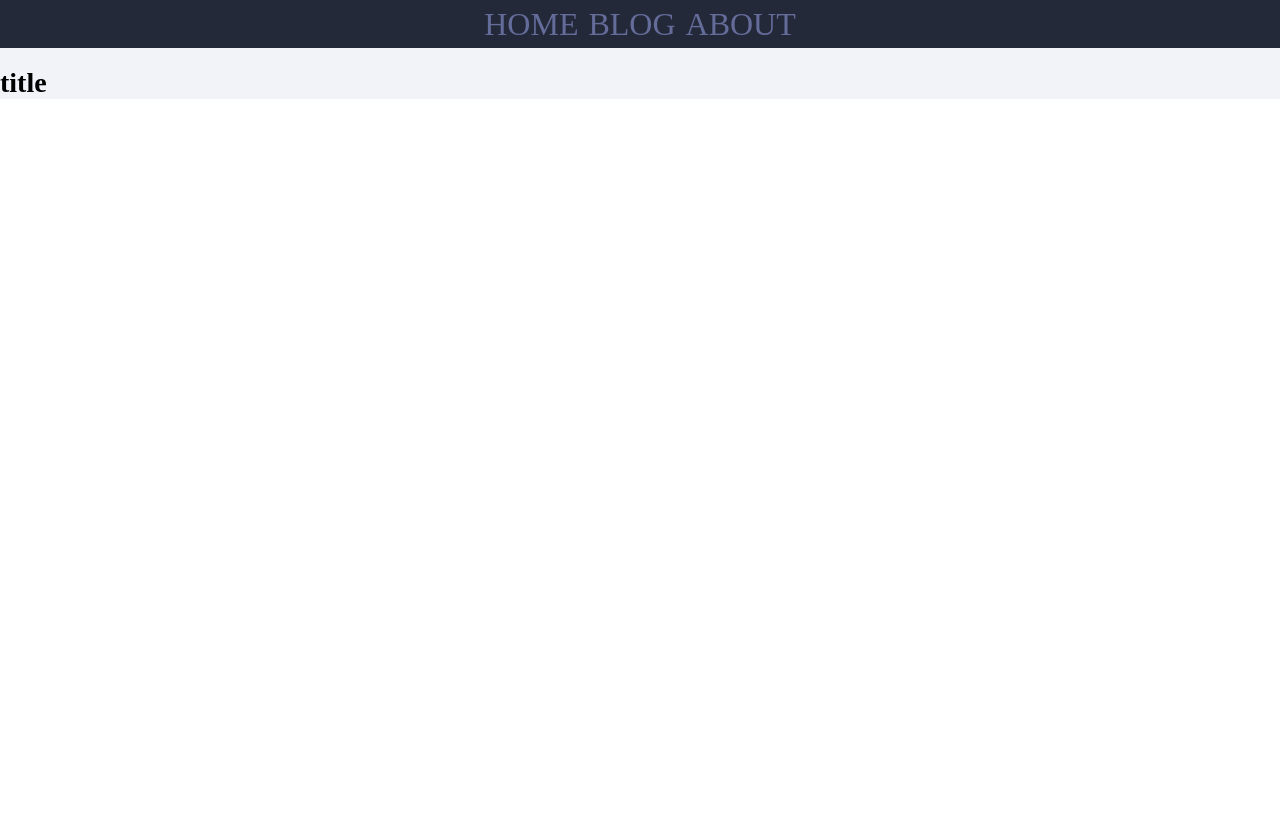
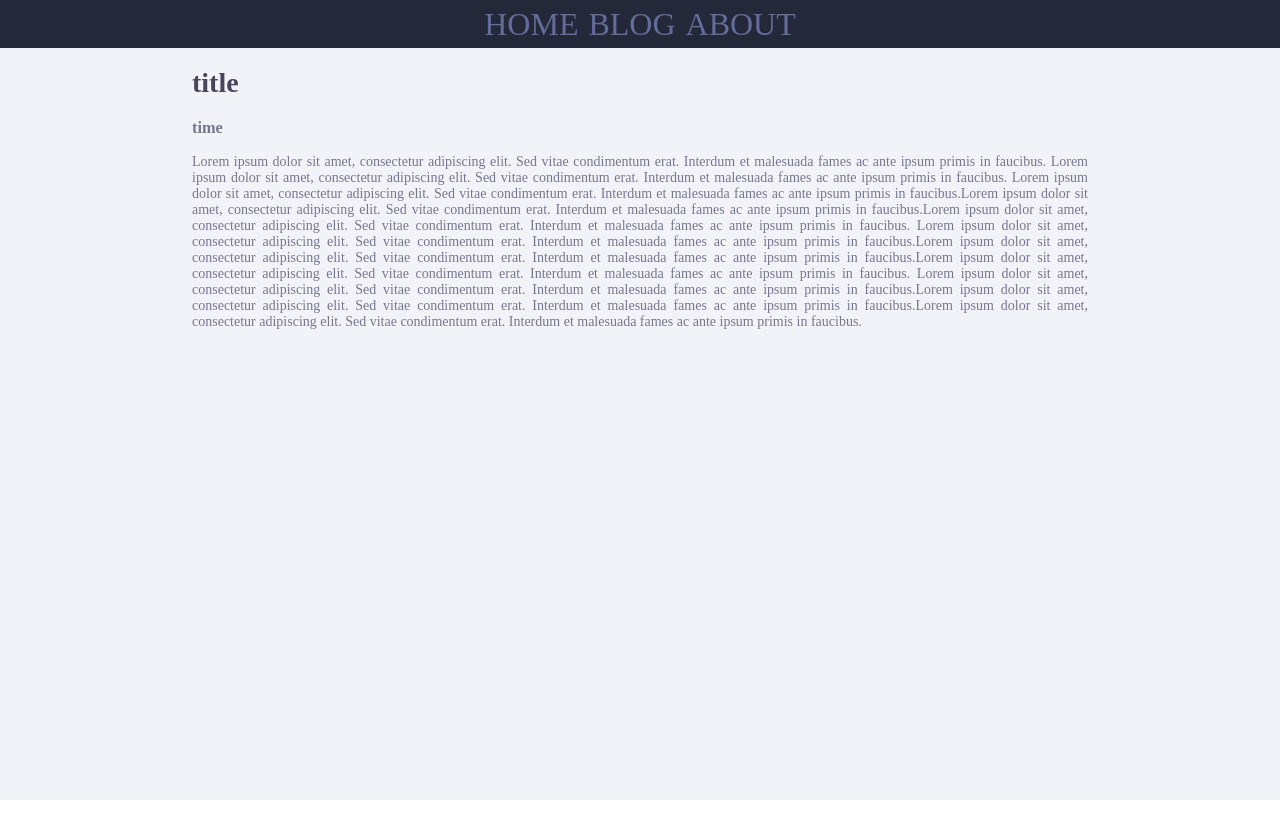
Before and after one commit to puncleV/personal-blog, a Vue app: page /#/blog/1 in a window 1280 px wide. Shown: the top 838 px of the page. Before the commit the page ends 800 px from the top, so only its background shows below. Built offline with nearby package versions, Linux system fonts and the light colour scheme.

Commit message:
style: topic page view prettify

```diff
--- a/index.html
+++ b/index.html
@@ -1,5 +1,5 @@
 <!DOCTYPE html>
-<html lang="en">
+<html lang="en" style="height: 100%">
 <head>
     <meta charset="utf-8">
     <title>Blog</title>
@@ -11,7 +11,7 @@
         margin: 0;
     }
 </style>
-<body>
+<body style="height: 100%">
 <div id="app"></div>
 <!-- Note the reference to src here. Parcel will rewrite it on build. -->
 <script src="./src/main.js"></script>
--- a/src/App.vue
+++ b/src/App.vue
@@ -1,7 +1,7 @@
 <template>
     <div id="app" class="app">
         <app-header></app-header>
-        <router-view/>
+        <router-view class="body"/>
     </div>
 </template>
 
@@ -18,5 +18,6 @@ export default {
 <style lang="css">
     .app {
         background-color: #f2f3f8;
+        height: 100%;
     }
 </style>
--- a/src/components/app-header.vue
+++ b/src/components/app-header.vue
@@ -2,7 +2,7 @@
     <header>
         <router-link
                 v-for="element in elements"
-                :to = "{name: element.routeName}"
+                :to="{name: element.routeName}"
                 class='header-element'
         >
             {{element.name}}
--- a/src/components/topics/topic.vue
+++ b/src/components/topics/topic.vue
@@ -1,8 +1,17 @@
 <template>
-    <div>
-        <h1>title</h1>
-        <div></div>
-        <div></div>
+    <div class="topic">
+        <div class="topic-body">
+            <div class="header">
+                <h1>title</h1>
+                <h3>time</h3>
+            </div>
+            <div>
+                Lorem ipsum dolor sit amet, consectetur adipiscing elit. Sed vitae condimentum erat. Interdum et malesuada fames ac ante ipsum primis in faucibus. Lorem ipsum dolor sit amet, consectetur adipiscing elit. Sed vitae condimentum erat. Interdum et malesuada fames ac ante ipsum primis in faucibus.
+                Lorem ipsum dolor sit amet, consectetur adipiscing elit. Sed vitae condimentum erat. Interdum et malesuada fames ac ante ipsum primis in faucibus.Lorem ipsum dolor sit amet, consectetur adipiscing elit. Sed vitae condimentum erat. Interdum et malesuada fames ac ante ipsum primis in faucibus.Lorem ipsum dolor sit amet, consectetur adipiscing elit. Sed vitae condimentum erat. Interdum et malesuada fames ac ante ipsum primis in faucibus.
+                Lorem ipsum dolor sit amet, consectetur adipiscing elit. Sed vitae condimentum erat. Interdum et malesuada fames ac ante ipsum primis in faucibus.Lorem ipsum dolor sit amet, consectetur adipiscing elit. Sed vitae condimentum erat. Interdum et malesuada fames ac ante ipsum primis in faucibus.Lorem ipsum dolor sit amet, consectetur adipiscing elit. Sed vitae condimentum erat. Interdum et malesuada fames ac ante ipsum primis in faucibus.
+                Lorem ipsum dolor sit amet, consectetur adipiscing elit. Sed vitae condimentum erat. Interdum et malesuada fames ac ante ipsum primis in faucibus.Lorem ipsum dolor sit amet, consectetur adipiscing elit. Sed vitae condimentum erat. Interdum et malesuada fames ac ante ipsum primis in faucibus.Lorem ipsum dolor sit amet, consectetur adipiscing elit. Sed vitae condimentum erat. Interdum et malesuada fames ac ante ipsum primis in faucibus.
+            </div>
+        </div>
     </div>
 </template>
 
@@ -13,5 +22,24 @@
 </script>
 
 <style scoped>
+    .header {
 
+    }
+
+    .topic {
+        display: flex;
+        justify-content: center;
+        height: 100%;
+        color: #74788d;
+    }
+
+    .topic-body {
+        width: 70%;
+        min-width: 450px;
+        text-align: justify;
+    }
+
+    h1 {
+        color: #48465b;
+    }
 </style>
```
